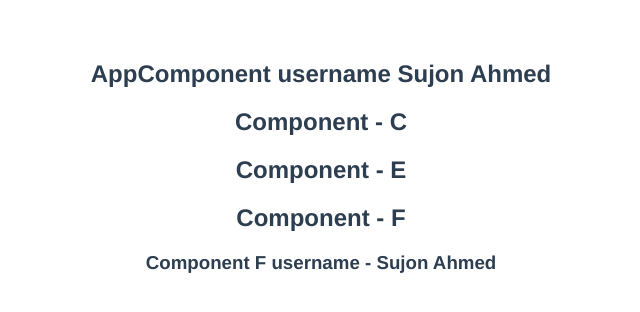
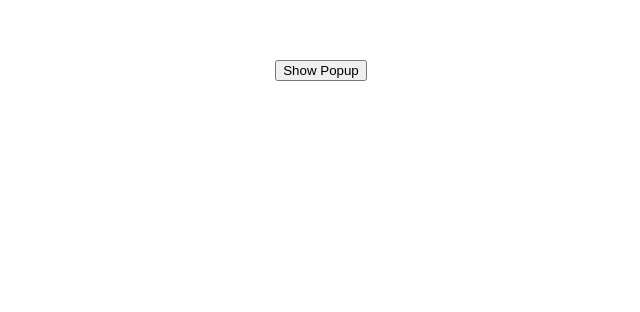
Before and after one commit to Sujon-Ahmed/vue.js-v3, a Vue app in the folder vue-components/: page / in a window 1280 px wide. Shown: the top 312 px of the page, without its empty margins (319-959 px from the left). Built offline with nearby package versions, Linux system fonts and the light colour scheme.

Commit message:
components events

```diff
--- a/vue-components/src/App.vue
+++ b/vue-components/src/App.vue
@@ -4,25 +4,36 @@
   <GreetComponent name="Daina" heroName="Wonder Woman" />
   <GreetComponent :name="name" :heroName="heroName" /> -->
   <!-- <ArticleComponent id="my-article" title="Artcle title" :likes="50" :isPublished="true" /> -->
-  <h2>AppComponent username {{ name }}</h2>
-  <ComponentC />
+  <!-- <h2>AppComponent username {{ name }}</h2> -->
+  <!-- <ComponentC /> -->
+  <button @click="showPopup = true">Show Popup</button>
+  <PopupComponent v-show="showPopup" @close="closePopup" />
 </template>
 
 <script>
 // import GreetComponent from "./components/GreetComponent.vue";
 // import ArticleComponent from "./components/ArticleComponent.vue";
-import ComponentC from "./components/ComponentC.vue";
+// import ComponentC from "./components/ComponentC.vue";
+import PopupComponent from "./components/PopupComponent.vue";
 export default {
   name: "App",
   components: {
     // GreetComponent,
-    ComponentC,
+    // ComponentC,
+    PopupComponent,
   },
   data() {
     return {
       name: "Sujon Ahmed",
       heroName: "Developer",
+      showPopup: false,
     };
+  },
+  methods: {
+    closePopup(name) {
+      this.showPopup = false;
+      console.log('name:',name);
+    }
   },
   provide() {
     return {
--- /dev/null
+++ b/vue-components/src/components/PopupComponent.vue
@@ -0,0 +1,17 @@
+<template>
+    <div>
+        <h3>This is simple popup</h3>
+        <button @click="$emit('close', 'Sujon')">Close Popup</button>
+    </div>
+</template>
+
+<script>
+    export default {
+        name: 'PopupComponent',
+        emits: ['close'],
+    }
+</script>
+
+<style scoped>
+
+</style>
```
